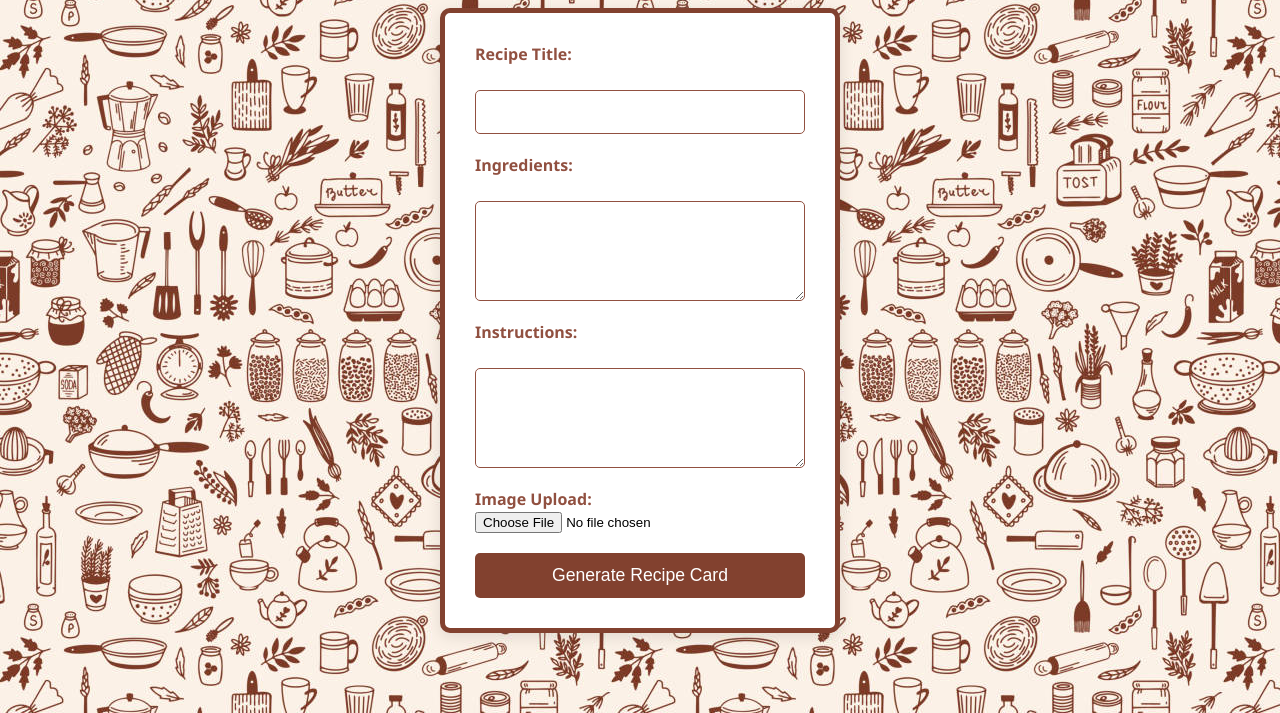
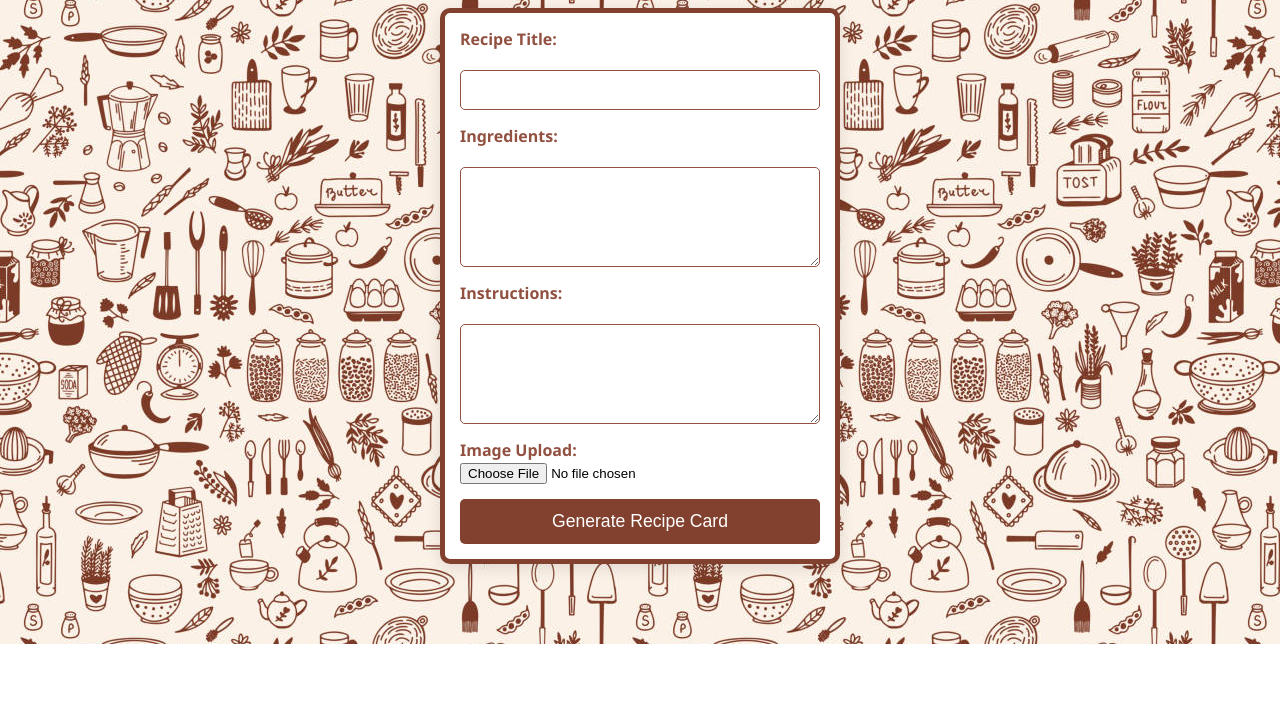
Before and after one commit to AlleyBeeeeee/SBA316---DOM, a plain HTML site: page index.html in a window 1280 px wide. Shown: the part 235-948 px from the top of the page. After the commit the page ends 879 px from the top, so only its background shows below. Drawn offline with Linux system fonts and the light colour scheme.

Commit message:
css fixes

```diff
--- a/style.css
+++ b/style.css
@@ -35,9 +35,9 @@ h1 {
     flex-direction: column;
     width: 400px;
     max-width: 600px;
-    padding: 30px;
+    padding: 15px;
     box-sizing: border-box;
-    gap: 20px;
+    gap: 15px;
     margin-bottom: 40px;
 }
 
@@ -49,7 +49,7 @@ h1 {
 
 #recipe-form input[type="text"],
 #recipe-form textarea {
-    padding: 12px;
+    padding: 10px;
     border: 1px solid #915040;
     border-radius: 5px;
     font-size: 1em;
```
